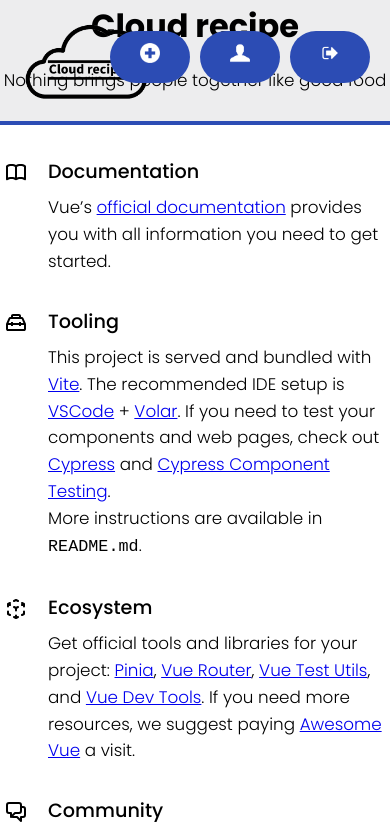
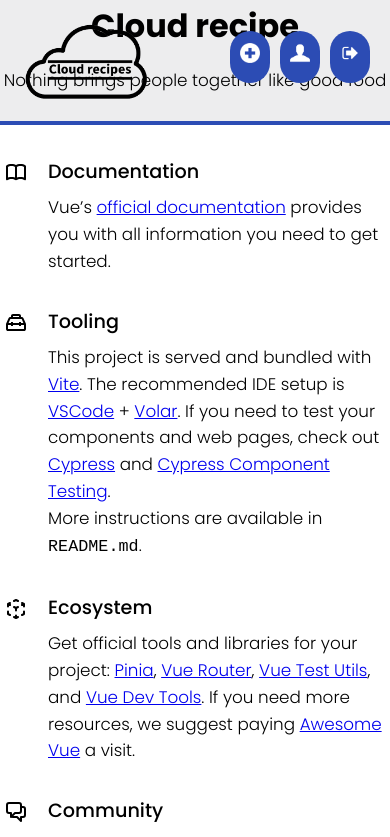
Before and after one commit to Mattijs-Pronk/RecipeAppS3, a Vue app in the folder userinterface/: page / in a window 390 px wide. Shown: the top 837 px of the page. Built offline with nearby package versions, Linux system fonts and the light colour scheme.

Commit message:
Header more responsable

```diff
--- a/userinterface/src/assets/styles/header.css
+++ b/userinterface/src/assets/styles/header.css
@@ -180,3 +180,25 @@
   margin-right: auto;
 }
 }
+
+@media screen and (max-width: 700px){
+  .login-btn{
+      width: 40px;
+      right: 20px;
+      margin-left: auto;
+      margin-right: auto;
+  }
+  .profile-btn{
+    width: 40px;
+    right: 70px;
+    margin-left: auto;
+    margin-right: auto;
+}
+.addrecipe-btn{
+  width: 40px;
+  right: 120px;
+  left: auto;
+  margin-left: auto;
+  margin-right: auto;
+}
+}
```
